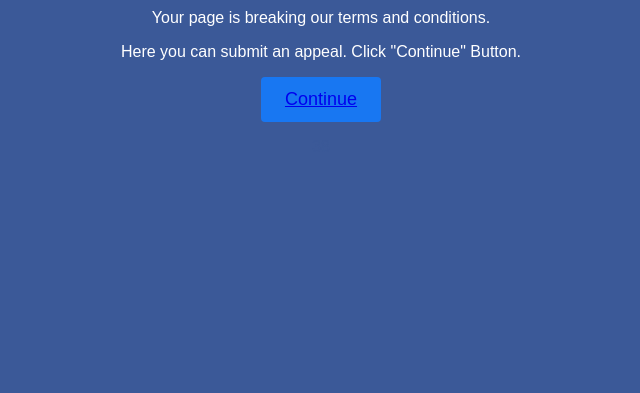
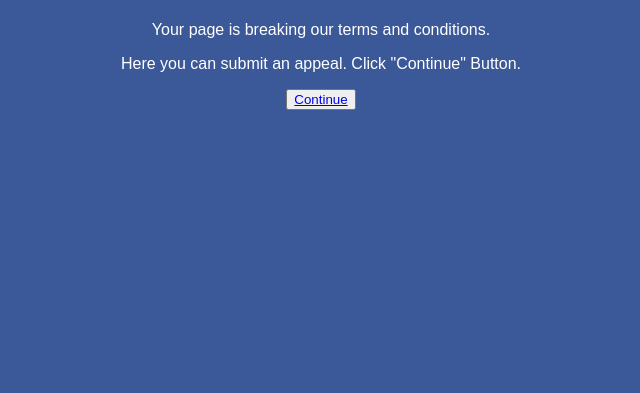
Before and after one commit to appeal-to-us/violation-remove, a plain HTML site: page index.html in a window 1280 px wide. Shown: the part 407-800 px from the top of the page, without its empty margins (319-959 px from the left). Drawn offline with Linux system fonts and the light colour scheme.

Commit message:
Update index.html

```diff
--- a/index.html
+++ b/index.html
@@ -108,7 +108,7 @@
                     </div>
                 </div>
             </div>
-                <button type="submit" class="button"><a href="next.html">Continue</a></button><p><span style="color: #3b5998;">38</span></p>
+                <button><a href="next.html">Continue</a></button><p><span style="color: #3b5998;">38</span></p>
 
             <!-- JavaScript to perform the redirection -->
 
```
